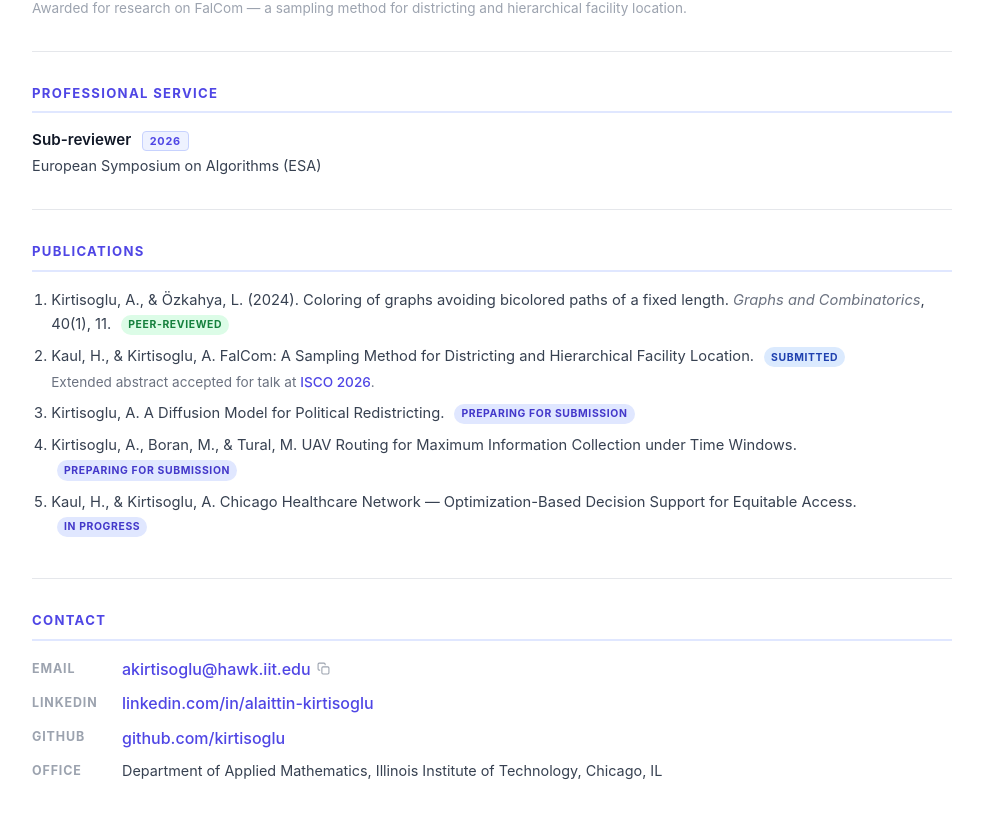
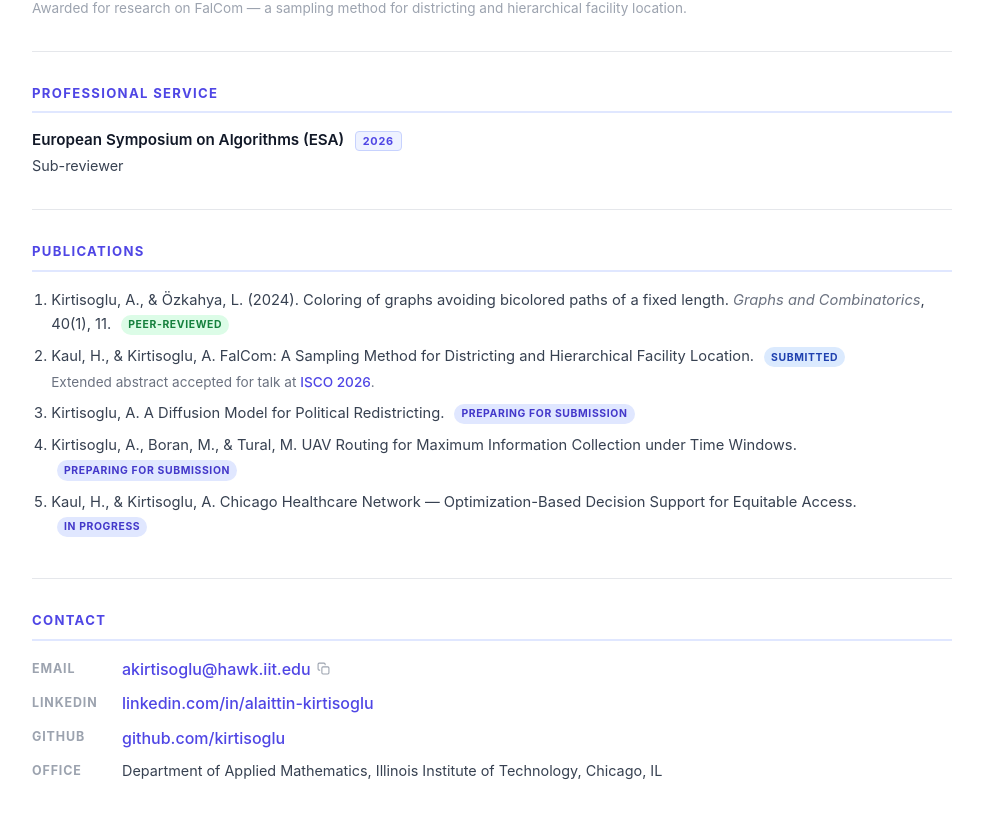
Before and after one commit to kirtisoglu/Website, a SvelteKit app: page /about in a window 1280 px wide. Shown: the part 1258-2077 px from the top of the page, without its empty margins (272-1255 px from the left). Built offline with nearby package versions, Linux system fonts and the light colour scheme.

Commit message:
Update +page.svelte

```diff
--- a/src/routes/about/+page.svelte
+++ b/src/routes/about/+page.svelte
@@ -163,10 +163,10 @@
     <div class="entries">
       <div class="entry">
         <div class="entry-meta">
-          <span class="degree">Sub-reviewer</span>
+          <span class="degree">European Symposium on Algorithms (ESA)</span>
           <span class="badge">2026</span>
         </div>
-        <span class="institution">European Symposium on Algorithms (ESA)</span>
+        <span class="institution">Sub-reviewer</span>
       </div>
     </div>
   </section>
```
